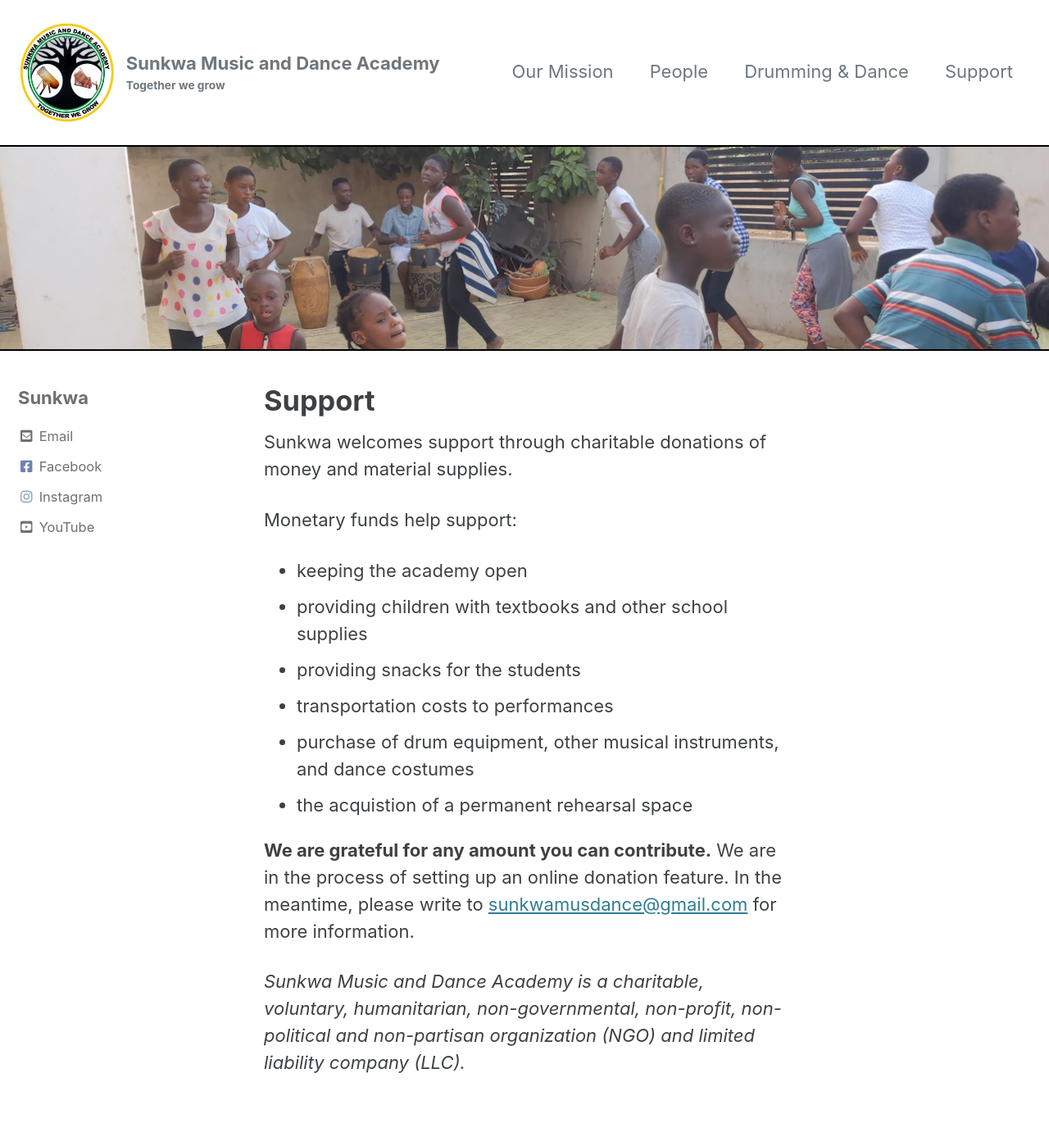
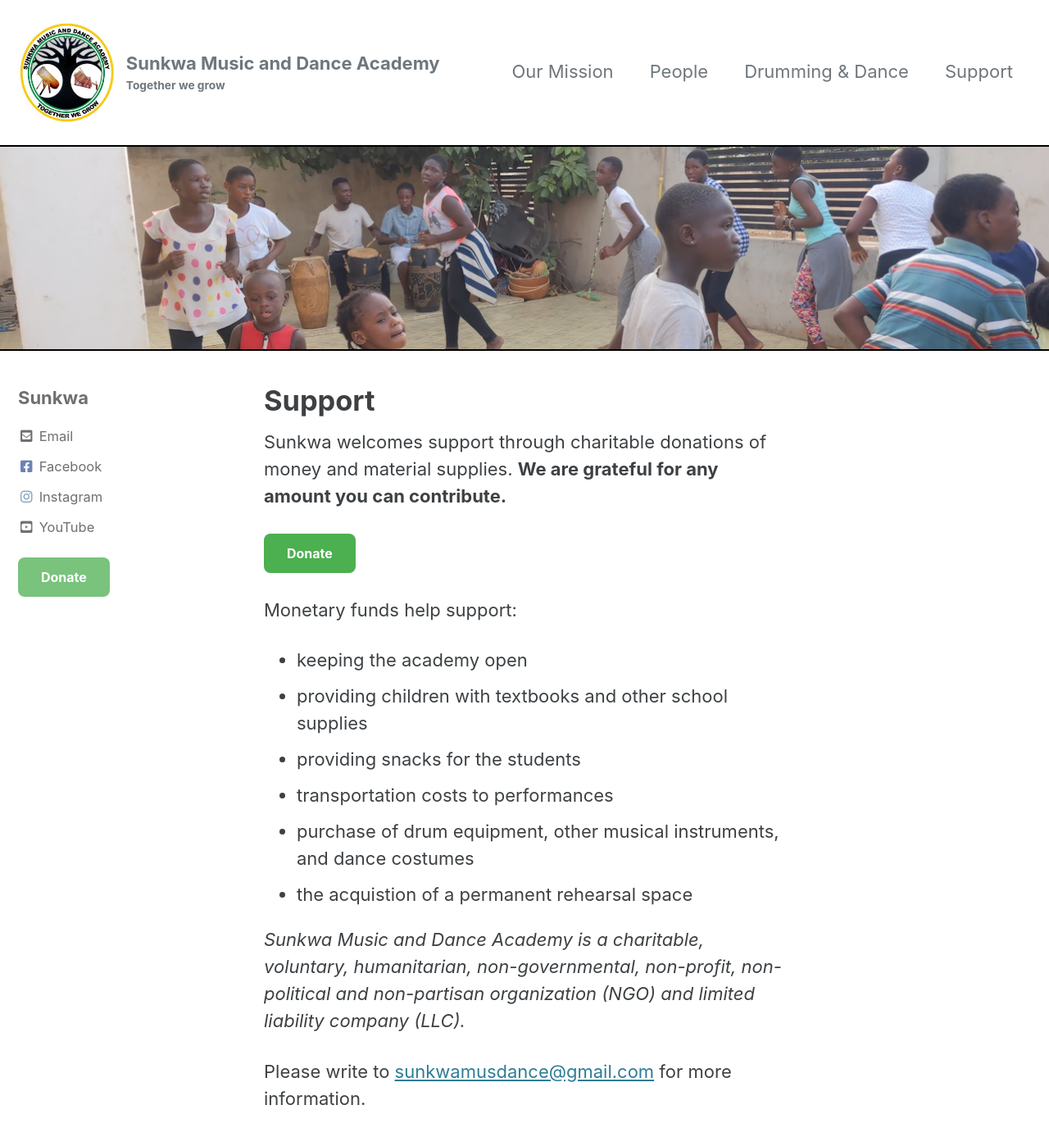
Before and after one commit to blros/sunkwa, a Jekyll site: the page built from _pages/support.md, in a window 1280 px wide and 1400 px high. Shown: the top 1387 px of the window at 82% size. Built offline with Jekyll 4.4.1, drawn with Linux system fonts in a browser that asks for light colours; cached includes are drawn as plain includes.

Commit message:
added donate button

```diff
--- a/_includes/sidebar.html
+++ b/_includes/sidebar.html
@@ -15,5 +15,6 @@
       {% include nav_list nav=page.sidebar.nav %}
     {% endif %}
   {% endif %}
+  <a href="https://fundly.com/sunkwa-music-and-dance"><button style="border:none; background-color: #4CAF50; padding: 14px 28px; font-size: 16px; cursor: pointer; display: inline-block; border-radius: 8px; color:#fff;"><strong>Donate</strong></button></a>
   </div>
 {% endif %}
--- a/_pages/support.md
+++ b/_pages/support.md
@@ -8,7 +8,10 @@ header:
 author_profile: true
 ---
 
-Sunkwa welcomes support through charitable donations of money and material supplies.
+Sunkwa welcomes support through charitable donations of money and material supplies. **We are grateful for any amount you can contribute.**
+
+
+<a href="https://fundly.com/sunkwa-music-and-dance"><button style="border:none; background-color: #4CAF50; padding: 14px 28px; font-size: 16px; cursor: pointer; display: inline-block; border-radius: 8px; color:#fff;"><strong>Donate</strong></button></a>
 
 Monetary funds help support:
 * keeping the academy open
@@ -18,7 +21,7 @@ Monetary funds help support:
 * purchase of drum equipment, other musical instruments, and dance costumes
 * the acquistion of a permanent rehearsal space
 
-**We are grateful for any amount you can contribute.** We are in the process of setting up an online donation feature. In the meantime, please write to <sunkwamusdance@gmail.com> for more information.
-
 
 _Sunkwa Music and Dance Academy is a charitable, voluntary, humanitarian, non-governmental, non-profit, non-political and non-partisan organization (NGO) and limited liability company (LLC)._
+
+Please write to <sunkwamusdance@gmail.com> for more information.
```
Also changed, not shown: 7 other files.
